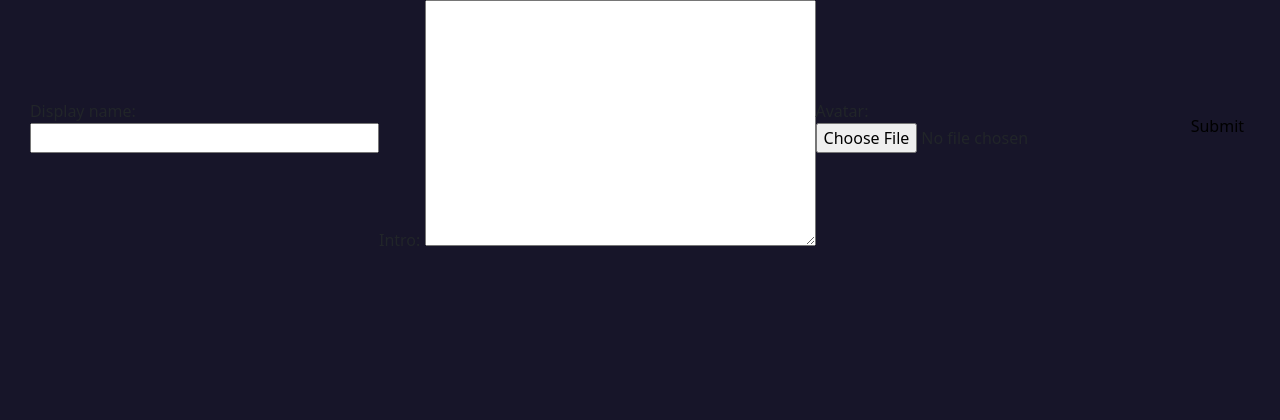
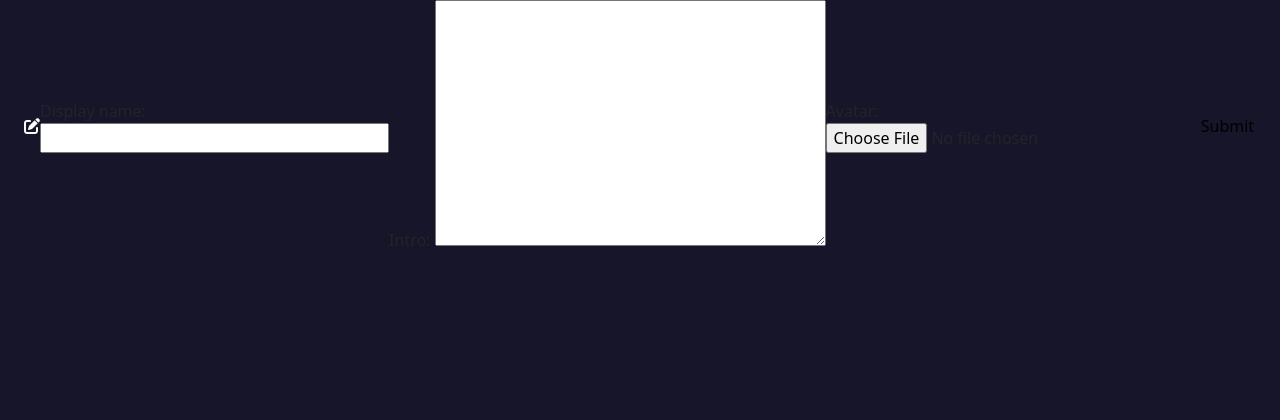
Before and after one commit to vmangahis/Kai, a Django app: page /profile/edit in a window 1280 px wide. Shown: the part 112-532 px from the top of the page. Run offline with Django 4.2, Linux system fonts and the light colour scheme; the visitor is signed in with stand-in values (Sample User, id 1); data comes from the database, SQL or seed files in the repository; some libraries are stand-ins or nearby versions.

Commit message:
added clickable image for upload

```diff
--- a/base/templates/base/edit_profile.html
+++ b/base/templates/base/edit_profile.html
@@ -1,9 +1,53 @@
-{% extends 'main.html' %} {% block content %}
+{% extends 'main.html' %}
+
+{% block css %}
+ <style>
+
+  .avatar-label{
+    width:200px;
+    height:200px;
+    background: linear-gradient(rgba(0,0,0,0), rgba(0,0,0,0)), url({{request.user.avatar_url}});
+    background-size: 100% 100%;
+    background-position: 50% 50%;
+    background-repeat: no-repeat no-repeat;
+    border-radius: 50%;
+    cursor: pointer;
+    border:5px solid transparent;
+  }
+
+    .avatar-label:hover{
+      border: 5px solid red;
+      background: linear-gradient(rgba(0,0,0,0.7), rgba(0,0,0,0.7)), url({{request.user.avatar_url}});
+      background-size: 100% 100%;
+      background-position: 50% 50%;
+      background-repeat: no-repeat no-repeat;
+
+    }
+ </style>
+{% endblock %}
+
+{% block content %}
 
 <main class="container-fluid edit-form">
   <form class="user-edit-form" method="POST" enctype="multipart/form-data">
     {% csrf_token %}
-{{form.as_p}}
+
+    <div class="image-container">
+
+      <label for="id_avatar"  class="avatar-label">
+
+      </label>
+
+      <input type="file" name="avatar" accept="image/*" id="id_avatar" class="upload-avatar" />
+      <i class="fa-solid fa-pen-to-square text-light"></i>
+    </div>
+
+    <div class="info-fields">
+
+
+    </div>
+
+    {{ form.as_p}}
   <!--- <div>
     <label for="">{{ form.display_name.label }}</label>
      {{ form.display_name }}
@@ -18,4 +62,5 @@
   </form>
 </main>
 
+
 {% endblock %}
```
